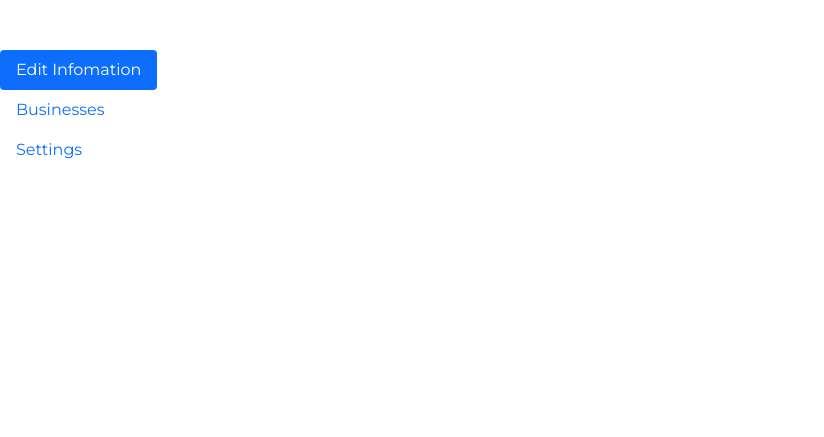
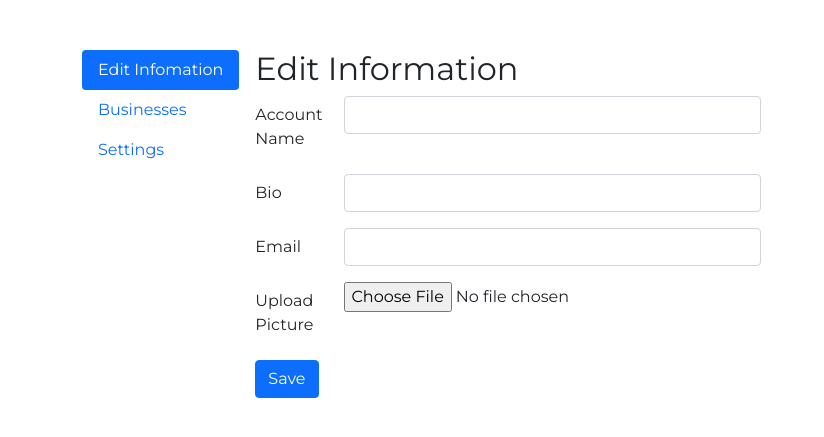
Before and after one commit to Hackathon401/loco4local, a Django app: page /home/account_info/ in a window 1280 px wide. Shown: the part 120-557 px from the top of the page, without its empty margins (0-824 px from the left). Run offline with Django 3.2, Linux system fonts and the light colour scheme; some web fonts are replaced.

Commit message:
made account info look nicer

```diff
--- a/main_app/home/templates/account_info.html
+++ b/main_app/home/templates/account_info.html
@@ -1,6 +1,7 @@
 {% extends 'base.html' %}
 
 {% block content%}
+<div class="container">
 <div class="d-flex align-items-start">
   <div class="nav flex-column nav-pills me-3" id="v-pills-tab" role="tablist" aria-orientation="vertical">
     <a class="nav-link active" id="v-pills-home-tab" data-bs-toggle="pill" href="#v-pills-home" role="tab" aria-controls="v-pills-home" aria-selected="true">Edit Infomation</a>
@@ -10,13 +11,62 @@
   <div class="tab-content" id="v-pills-tabContent">
     <div class="tab-pane fade show active" id="v-pills-home" role="tabpanel" aria-labelledby="v-pills-home-tab">
       <!--PUT ANY INFO FOR THE EDIT INFO -->
+        <main>
+
+            <h2>Edit Information</h2>
+
+            <form method="POST">
+              {% csrf_token %}
+              <div class="row mb-3">
+                <label for="inputEmail3" class="col-sm-2 col-form-label">Account Name</label>
+                <div class="col-sm-10">
+                  <input type="text" class="form-control" id="inputEmail3">
+                </div>
+              </div>
+              <div class="row mb-3">
+                <label for="inputPassword3" class="col-sm-2 col-form-label">Bio</label>
+                <div class="col-sm-10">
+                  <input type="text" class="form-control" id="inputPassword3">
+                </div>
+              </div>
+              <div class="row mb-3">
+                <label for="inputPassword3" class="col-sm-2 col-form-label">Email</label>
+                <div class="col-sm-10">
+                  <input type="email" class="form-control" id="inputPassword3">
+                </div>
+              </div>
+
+              <div class="row mb-3">
+                <label for="inputPassword3" class="col-sm-2 col-form-label">Upload Picture</label>
+                <div class="col-sm-10">
+                  <input type="file" id="img" name="img" accept="image/*">
+                </div>
+              </div>
+
+              <button type="submit" class="btn btn-primary">Save</button>
+            </form>
+
+
+
+        </main>
     </div>
     <div class="tab-pane fade" id="v-pills-profile" role="tabpanel" aria-labelledby="v-pills-profile-tab">
       <!--PUT ANY INFO FOR THE BUSINESSES -->
+
+
+      <h2>Coming Soon!</h2>
+
+
     </div>
     <div class="tab-pane fade" id="v-pills-messages" role="tabpanel" aria-labelledby="v-pills-messages-tab">
       <!--PUT ANY INFO FOR THE SETTINGS -->
+
+
+      <h2>Coming Soon!</h2>
+
+
     </div>
   </div>
 </div>
+</div>
 {% endblock %}
```
